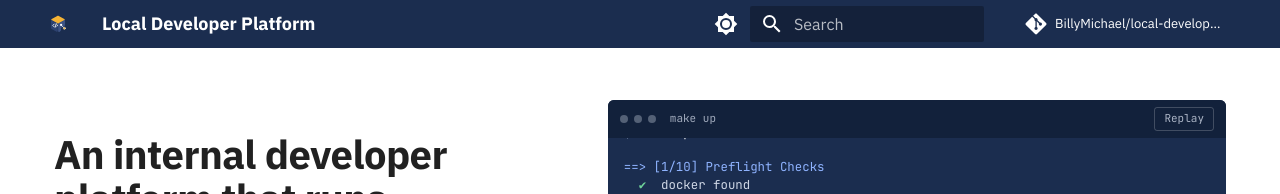
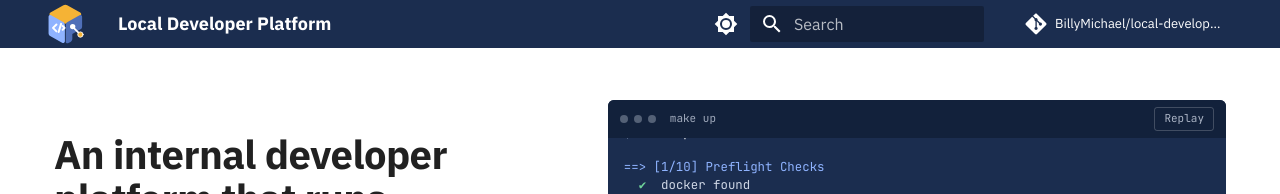
Before and after one commit to BillyMichael/local-developer-platform, an MkDocs documentation site: the page built from docs/index.md, in a window 1280 px wide. Shown: the top 194 px of the page. Built offline with MkDocs 1.6.1 and Material for MkDocs 9.7.7, drawn with Linux system fonts in a browser that asks for light colours; comment, search, counter and statistics services are not loaded.

Commit message:
fix(docs): make the header logo readable
Crop the logo viewBox to the artwork, lighten the side faces so they
show on the navy header, and draw it at 40px without growing the header.

```diff
--- a/docs/stylesheets/home.css
+++ b/docs/stylesheets/home.css
@@ -95,3 +95,7 @@
 .ldp-next { list-style: none !important; padding-left: 0 !important; }
 .ldp-next li { margin: 0 0 0.5rem; }
 .ldp-next a { font-weight: 600; }
+
+/* Header logo: Material defaults to 1.2rem; the cube needs more to read. */
+.md-header__button.md-logo { padding-block: 0.2rem; margin-block: 0; }
+.md-header__button.md-logo img { height: 2rem; }
```
Also changed, not shown: docs/assets/logo.svg.
